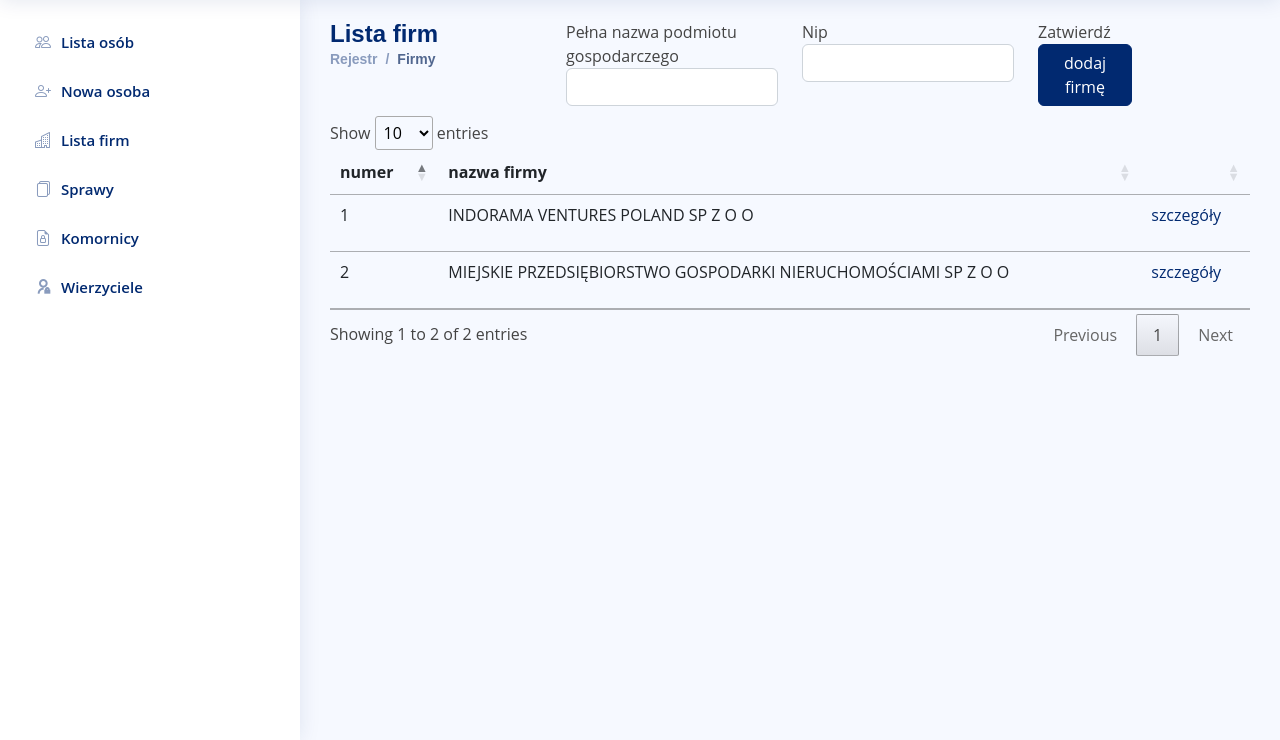
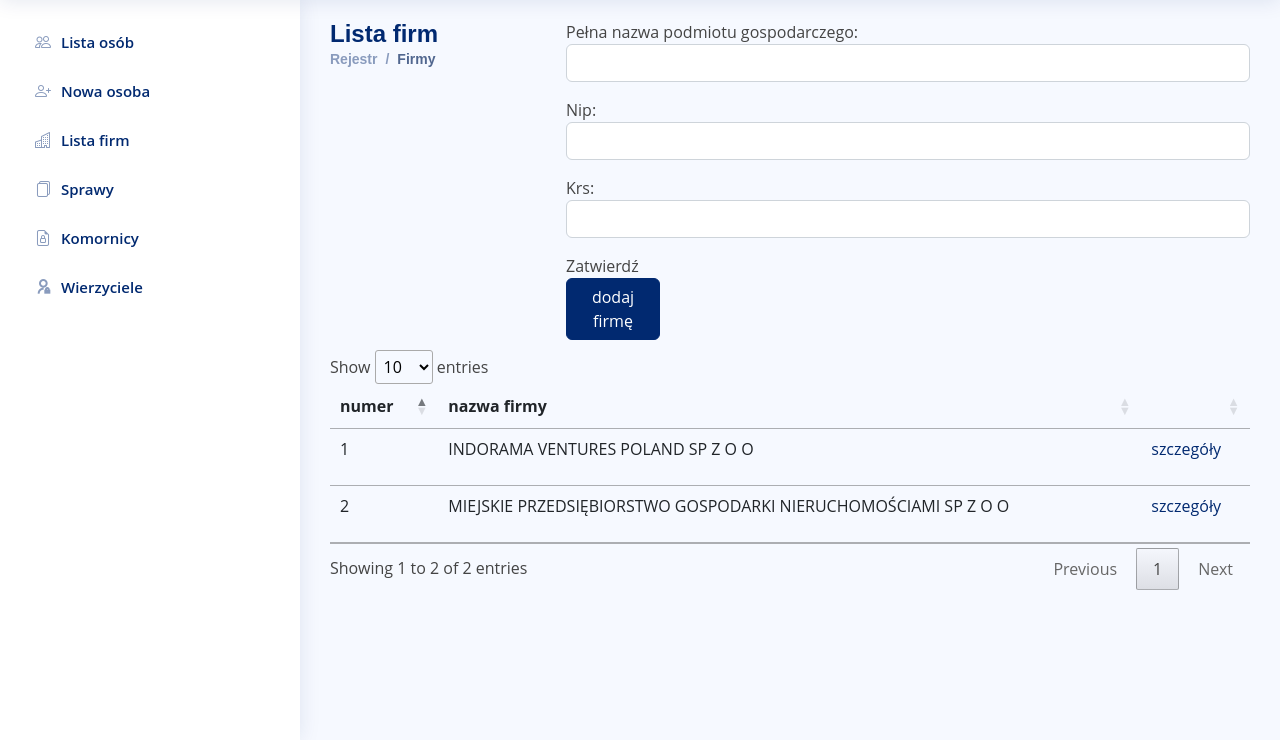
Before and after one commit to rafkow/counselor, a Django app: page /company in a window 1280 px wide. Shown: the part 60-800 px from the top of the page. Run offline with Django 3.2, Linux system fonts and the light colour scheme; data comes from the database, SQL or seed files in the repository; some libraries are stand-ins or nearby versions.

```diff
--- a/payments/models.py
+++ b/payments/models.py
@@ -6,7 +6,7 @@ class Refund(models.Model):
     create_date = models.DateTimeField(auto_now_add=True)
     court_costs = models.FloatField(null=False, default=0, verbose_name='koszty sądowe')
     clause_costs = models.FloatField(null=True, verbose_name='koszty klauzuli')
-    interest = models.FloatField(null=True, verbose_name='odsetki')
+    interest = models.FloatField(null=True, verbose_name='odsetki', default=0)
     attorney_representation_costs = models.FloatField(null=True, verbose_name='koszty zast. w egz')
     case = models.ForeignKey(Case, on_delete=models.CASCADE, verbose_name='klauzula sprawy')
 
--- a/register/forms.py
+++ b/register/forms.py
@@ -99,6 +99,7 @@ class BailiffCreateForm(forms.ModelForm):
         fields = '__all__'
         widgets = {
             'name': TextInput(attrs={'class': 'form-control'}),
+            'office_name': TextInput(attrs={'class': 'form-control'}),
             'street': TextInput(attrs={'class': 'form-control'}),
             'city': TextInput(attrs={'class': 'form-control'}),
             'postcode': TextInput(attrs={'class': 'form-control'})}
@@ -111,8 +112,9 @@ class ImportDataForm(forms.Form):
 class CompanyCreateForm(forms.ModelForm):
     class Meta:
         model = Company
-        fields = ['name', 'nip']
+        fields = ['name', 'nip', 'krs']
         widgets = {
             'name': TextInput(attrs={'class': 'form-control'}),
+            'krs': TextInput(attrs={'class': 'form-control'}),
             'nip': NumberInput(attrs={'class': 'form-control'}),
         }
--- a/register/models.py
+++ b/register/models.py
@@ -26,7 +26,8 @@ class Family(models.Model):
 
 class Company(models.Model):
     name = models.CharField(max_length=200, null=True, blank=True, verbose_name='pełna nazwa podmiotu gospodarczego')
-    nip = models.IntegerField(null=True, blank=True, verbose_name='nip')
+    nip = models.PositiveBigIntegerField(null=True, blank=True, verbose_name='nip')
+    krs = models.CharField(max_length=10, null=True, blank=True)
     description = models.CharField(max_length=300, null=True, blank=True, verbose_name='notatki')
     date_created = models.DateTimeField(auto_now_add=True)
 
@@ -37,6 +38,7 @@ class Company(models.Model):
 # Komornik sądowy
 class Bailiff(models.Model):
     name = models.CharField(max_length=60, verbose_name="imię i nazwisko")
+    office_name = models.CharField(max_length=200, verbose_name='nazwa kancelarii', default='')
     street = models.CharField(max_length=60, default='', verbose_name='ulica')
     city = models.CharField(max_length=60, default="Grudziądz", verbose_name='miejscowość')
     postcode = models.CharField(max_length=60, default='86-300', verbose_name='kod pocztowy')
--- a/register/templates/bailiff/bailiff.html
+++ b/register/templates/bailiff/bailiff.html
@@ -9,7 +9,6 @@
                 <h5 class="card-title"> Komornicy</h5>
                 {% for bailiff in bailiffs %}
                 <h5>{{ bailiff.name }}
-                    <a href="#"><i class="bi bi-arrow-return-right ps-3"></i></a>
                     <a href="#"><i class="bi bi-arrow-return-right ps-3"></i></a></h5>
                 {% endfor %}
             </div>
--- a/register/templates/company/list.html
+++ b/register/templates/company/list.html
@@ -17,12 +17,13 @@
                 {% csrf_token %}
 
                 <div class="row">
-                    {% for field in new_company %}
-                    <div class="col-4">
-                        {{ field.label }}
-                        {{ field }}
-                    </div>
-                    {% endfor%}
+                    {{ new_company.as_p }}
+<!--                    {% for field in new_company %}-->
+<!--                    <div class="col-4">-->
+<!--                        {{ field.label }}-->
+<!--                        {{ field }}-->
+<!--                    </div>-->
+<!--                    {% endfor%}-->
                     <div class="col-2">
                         Zatwierdź
                         <button type="submit" class="btn btn-primary w-100">dodaj firmę</button>
```
Also changed, not shown: payments/migrations/0005_alter_refund_interest.py (added), register/migrations/0014_auto_20230213_0907.py (added), register/migrations/0015_bailiff_office_name.py (added).
